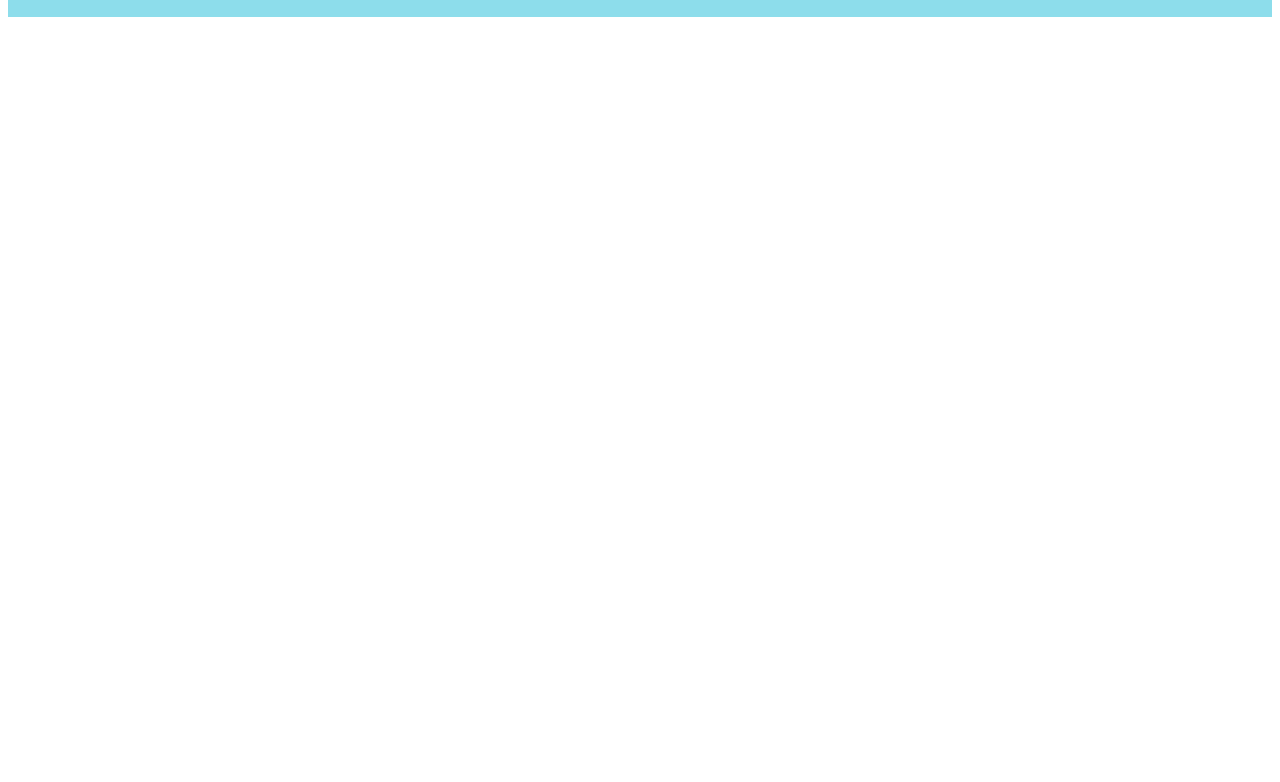
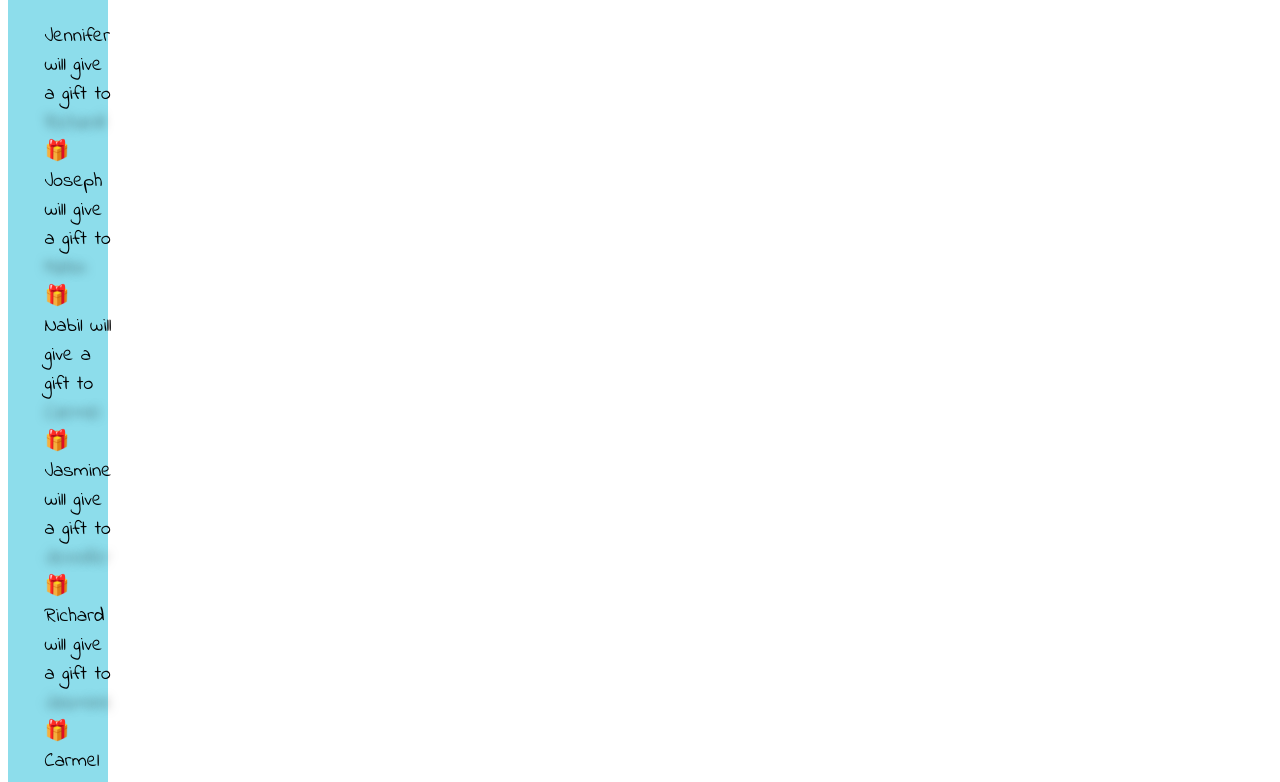
Before and after one commit to joeklein9/secret-ayyamiha, a plain HTML site: page index.html in a window 1280 px wide. Shown: the part 237-1019 px from the top of the page. Before the commit the page ends 800 px from the top, so only its background shows below. Drawn offline with Linux system fonts and the light colour scheme.

Commit message:
Update style.css

```diff
--- a/style.css
+++ b/style.css
@@ -17,6 +17,7 @@ h1 {
     font-family: 'Indie Flower', cursive;
     background-color: #1bbad67f;
     color:black;
+    max-width:100px
 
 
 
```
